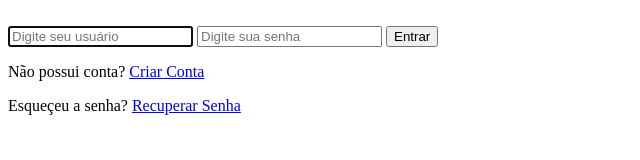
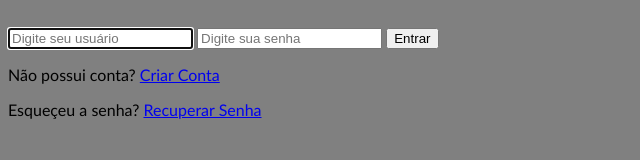
Before and after one commit to pch-uninassau/Projeto-V2, a plain HTML site: page Login/index.html in a window 1280 px wide. Shown: the whole page, without its empty margins (0-640 px from the left). Drawn offline with Linux system fonts and the light colour scheme.

Commit message:
Começar CSS Básico

```diff
--- /dev/null
+++ b/Login/CSS/index.css
@@ -0,0 +1,5 @@
+body {
+    background-color: gray;
+    overflow: hidden;
+    font-family: 'Gill Sans', 'Gill Sans MT', Calibri, 'Trebuchet MS', sans-serif;
+}
--- a/Login/index.html
+++ b/Login/index.html
@@ -5,13 +5,14 @@
     <meta http-equiv="X-UA-Compatible" content="IE=edge">
     <meta name="viewport" content="width=device-width, initial-scale=1.0">
     <title>EchoWater Login</title>
+    <link rel="stylesheet" href="CSS/index.css">
 </head>
-<body>
+  <body>
 
     <!--Conexão da div e section com o CSS-->
 
     <section class="parte-login">
-        <div class="login">
+         <div class="login">
             <img src="">
         </div>
 
@@ -34,5 +35,5 @@
         </p>
 
     </section>
-</body>
+  </body>
 </html>
```
